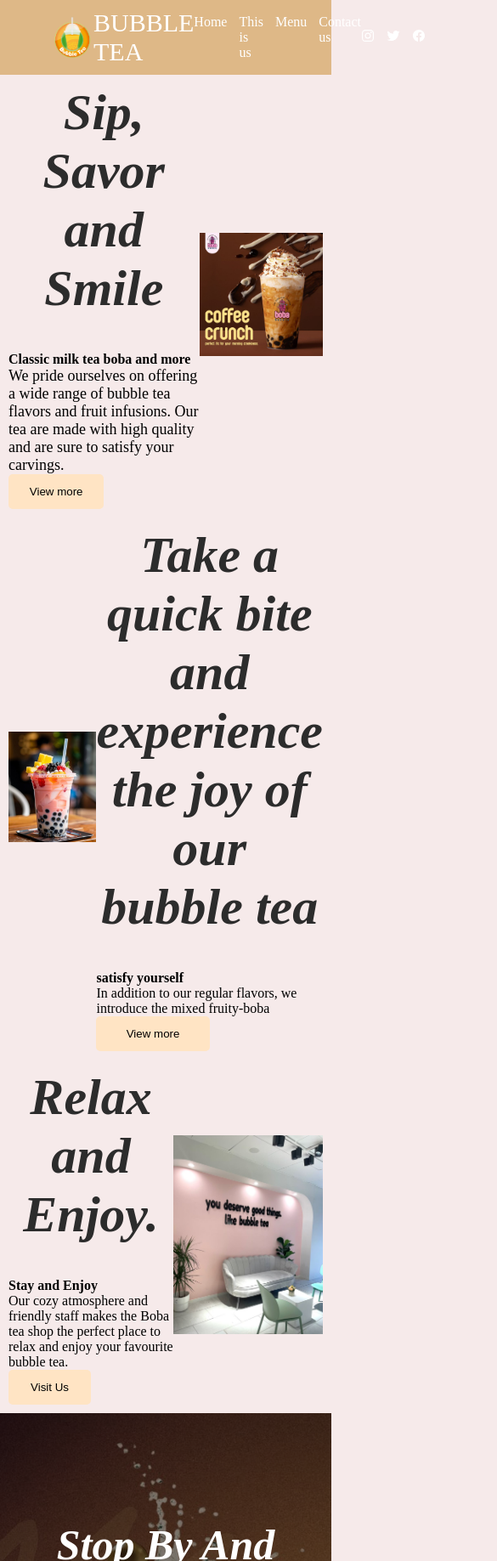
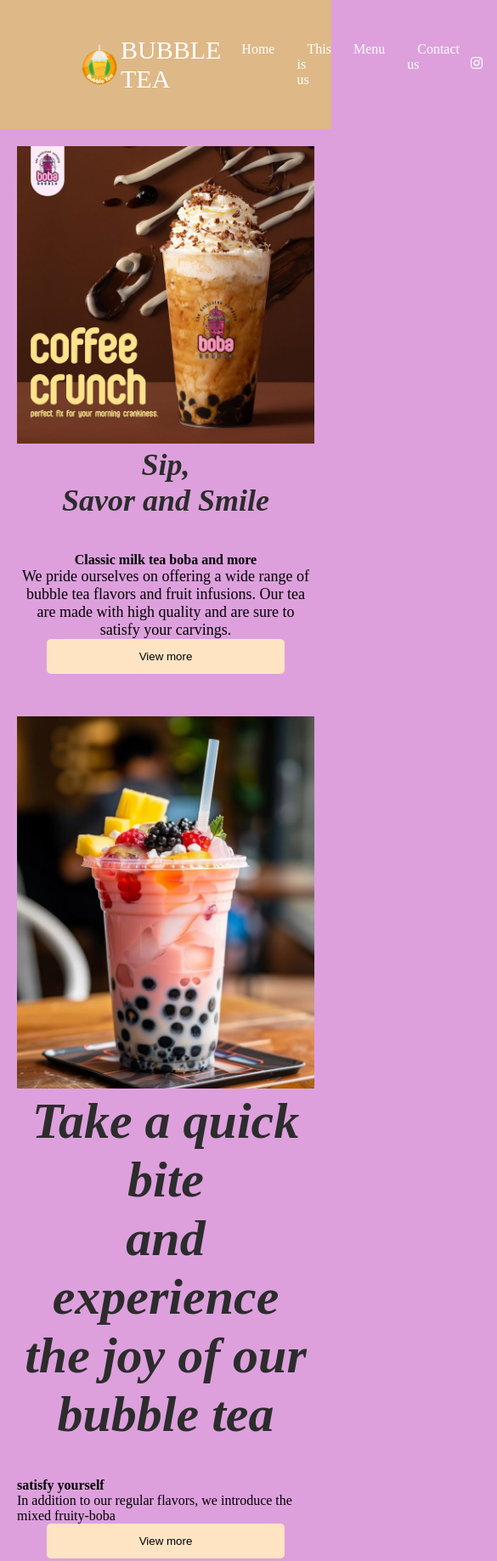
Before and after one commit to Carino-lucky/Bubble-tea-product-main, a plain HTML site: page index.html in a window 390 px wide. Shown: the top 1837 px of the page at 85% size, 585 px wide, since content can reach past the window. Drawn offline with nearby package versions, Linux system fonts and the light colour scheme.

Commit message:
completed

```diff
--- a/index.css
+++ b/index.css
@@ -402,3 +402,120 @@ footer ul {
   gap: 14px;
   list-style: none;
 }
+@media (max-width: 1200px) {
+  body {
+    background-color: rgba(0, 128, 128, 0.062);
+  }
+}
+@media (max-width: 768px) {
+  body {
+    background-color: plum;
+  }
+  header {
+    padding: 20px;
+    align-items: center;
+  }
+  header a {
+    padding: 12px;
+  }
+  .hero {
+    padding: 20px;
+    flex-direction: column-reverse;
+    text-align: center;
+  }
+  .hero h1 {
+    font-size: 36px;
+  }
+  .btn-element {
+    display: block;
+    width: 80%;
+    margin: 0px auto;
+    margin-bottom: 10px;
+  }
+  .Bite {
+    flex-direction: column;
+    padding: 20px;
+  }
+  .Bite h1 {
+    text-align: center;
+  }
+  .relax {
+    flex-direction: column-reverse;
+    padding: 20px;
+  }
+  footer {
+    flex-direction: column;
+    gap: 40px;
+  }
+}
+body {
+  animation: slide-in-from-left 1s linear;
+  animation-timing-function: cubic-bezier(0.455, 0.03, 0.515, 0.955);
+}
+.hero h1,
+.hero h4,
+.hero button,
+.hero p {
+  animation: slide-in-from-left 1s linear;
+  animation-timing-function: cubic-bezier(0.455, 0.03, 0.515, 0.955);
+}
+.Bite {
+  animation: slide-in-from-right 1s linear;
+}
+.time {
+  animation: slideIn;
+  animation-timeline: view();
+}
+.images {
+  animation: slideIn;
+  animation-timeline: view();
+  animation-range: 0% 50%;
+}
+.more {
+  animation: slideIn;
+  animation-timeline: view();
+}
+.real h1 {
+  animation: slideIn;
+  animation-timeline: view();
+}
+.love {
+  animation: slideIn;
+  animation-timeline: view();
+}
+@keyframes slide-in-from-up {
+  0% {
+    transform: translateX(-100%);
+  }
+  100% {
+    transform: translateX(0);
+  }
+}
+
+@keyframes slide-in-from-right {
+  0% {
+    transform: translateX(100%);
+  }
+  100% {
+    transform: translateX(0);
+  }
+}
+
+@keyframes slide-in-from-left {
+  0% {
+    transform: translateX(-100%);
+  }
+  100% {
+    transform: translateX(0);
+  }
+}
+@keyframes slideIn {
+  0% {
+    transform: translateX(100%);
+    opacity: 0;
+  }
+  100% {
+    transform: translateX(0%);
+    opacity: 1;
+  }
+}
--- a/index.html
+++ b/index.html
@@ -53,7 +53,7 @@
             and fruit infusions. Our tea are made with high quality and are sure
             to satisfy your carvings.
           </p>
-          <button class="btn-element">View more</button>
+          <button class="btn-element"><a href="menu.html">View more</a></button>
         </div>
         <div class="right-side">
           <img src="./images/boba desk.jpg" alt="boba-signture" />
@@ -74,7 +74,7 @@
             In addition to our regular flavors, we introduce the mixed
             fruity-boba
           </p>
-          <button class="btn-element">View more</button>
+          <button class="btn-element"><a href="menu.html">View more</a></button>
         </div>
       </section>
       <section class="relax">
@@ -88,7 +88,7 @@
             Our cozy atmosphere and friendly staff makes the Boba tea shop the
             perfect place to relax and enjoy your favourite bubble tea.
           </p>
-          <button class="btn-element">Visit Us</button>
+          <button class="btn-element"><a href="About.html">Visit Us</a></button>
         </div>
         <div class="right-side">
           <img src="./images/🧋.jpg" alt="our caffe" />
@@ -99,7 +99,7 @@
         <h2>Location</h2>
         <p>77 Aurum Parade,Dayton WA,Australia</p>
         <h2>Hours</h2>
-        <p>Mon-Sat:11pm-8:00pm</p>
+        <p>Mon-Sat:11am-8:00pm</p>
         <p>Sunday:1pm-7:00pm</p>
         <div class="backdrop"></div>
       </section>
```
Also changed, not shown: About.html (+1 -2 lines).
